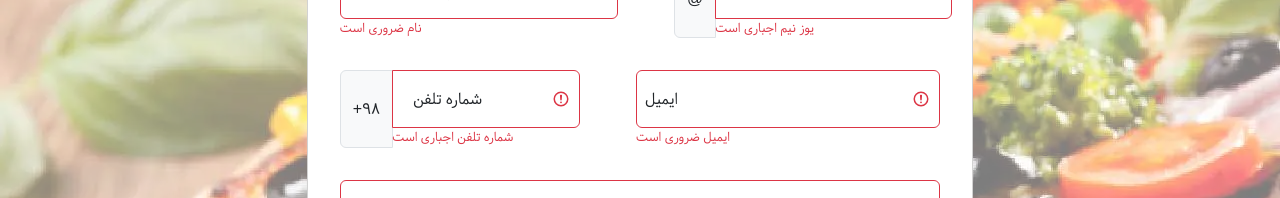
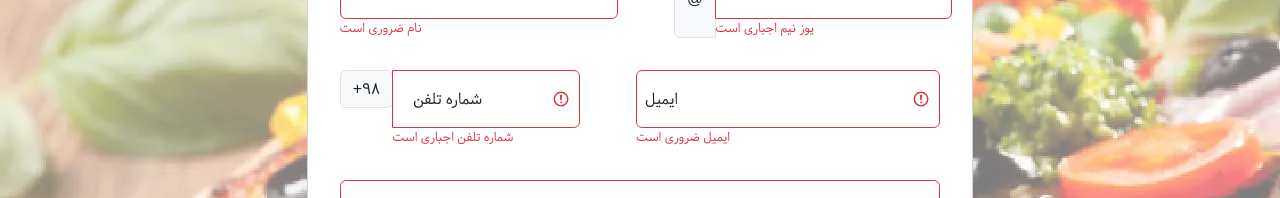
Before and after one commit to Noxious69/SnapFood.FrontEnd.Learn, an Angular app: page /register in a window 1280 px wide. Shown: the part 161-359 px from the top of the page. Built offline with nearby package versions, Linux system fonts and the light colour scheme.

Commit message:
package edit

```diff
--- a/package.json
+++ b/package.json
@@ -20,6 +20,7 @@
     "@angular/router": "^15.2.0",
     "@ng-bootstrap/ng-bootstrap": "^14.2.0",
     "@popperjs/core": "^2.11.6",
+    "@schematics/angular": "^16.1.4",
     "bootstrap": "^5.3.0",
     "bootstrap-icons": "^1.10.5",
     "ngx-bootstrap": "^10.2.0",
--- a/src/app/signup/signup.component.html
+++ b/src/app/signup/signup.component.html
@@ -73,8 +73,10 @@
         </div>
 
         <div class="d-flex row">
-          <div class="input-group input-group-prepend m-3 col" style="font-family: samim , sans-serif">
-            <span class="input-group-text mx-auto px-auto" id="inputGroupPrepend">+98</span>
+          <div class="input-group  m-3 col" style="font-family: samim , sans-serif">
+            <div class="">
+              <span class="input-group-text " id="inputGroupPrepend">+98</span>
+            </div>
           <div class="form-floating">
               <input
                 maxlength="10"
@@ -88,13 +90,13 @@
                 placeholder=" "
               />
               <div
-                class="text-danger col m-auto p-0"
+                class="text-danger col input-group"
                 *ngIf="!this.person.phone"
                 style="font-size: small; font-family: samim , sans-serif">
                 شماره تلفن اجباری است
               </div>
               <div
-                class="text-danger col m-auto p-0"
+                class="text-danger col input-group"
                 style="font-size: small; font-family: samim , sans-serif">
                 {{ this.person.phonemessage }}
               </div>
```
Also changed, not shown: 1 other file (tests, documents, lock files or other folders).
